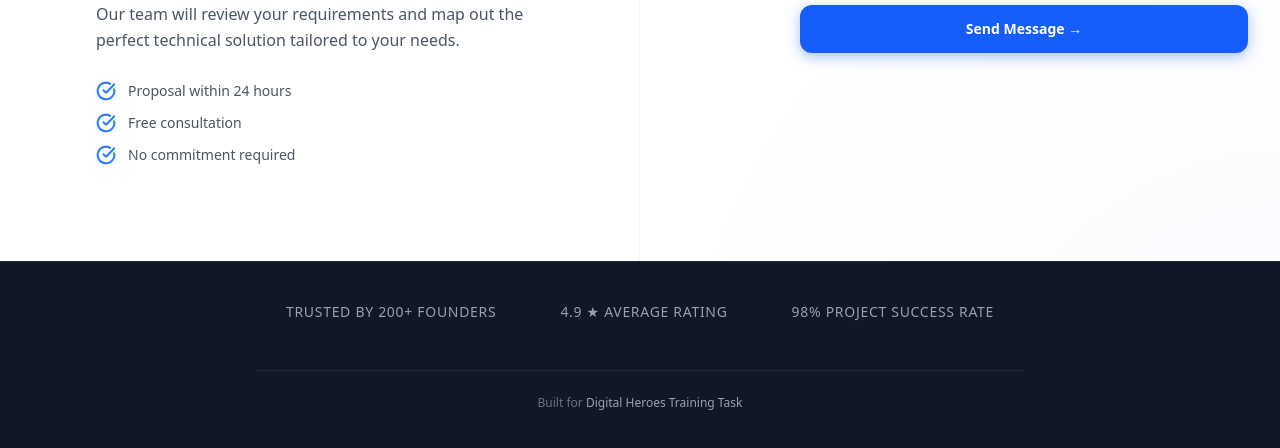
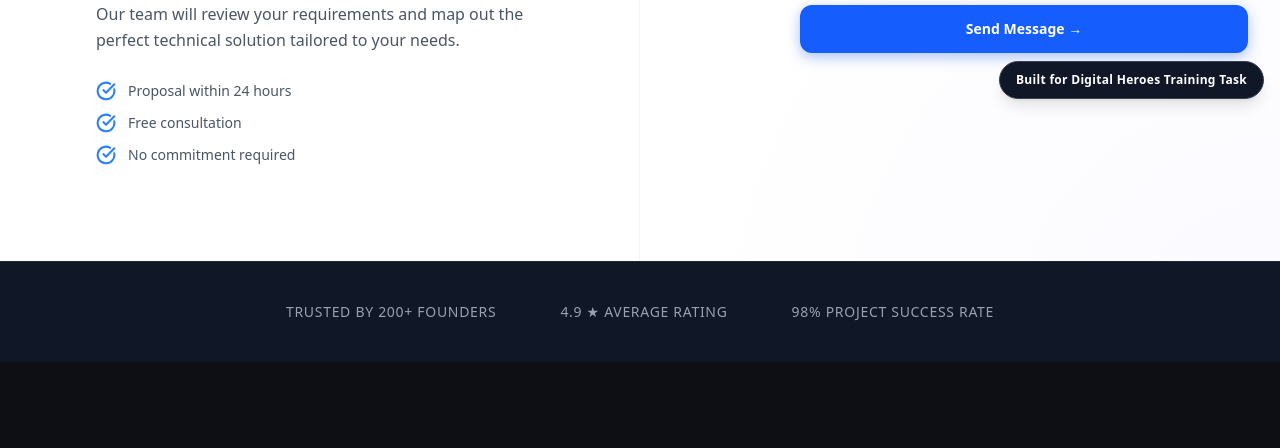
Before and after one commit to saketgoswami09/fullstack_lead_capture, a React (Vite) app in the folder client/: page / in a window 1280 px wide. Shown: the part 685-1133 px from the top of the page. After the commit the page ends 1047 px from the top, so only its background shows below. Built offline with nearby package versions, Linux system fonts and the light colour scheme; no server answers.

Commit message:
feat: upgrade credit line to a fixed floating badge for persistent visibility

```diff
--- a/client/src/pages/public/LandingPage.jsx
+++ b/client/src/pages/public/LandingPage.jsx
@@ -83,7 +83,7 @@ export default function LandingPage() {
 
       </main>
 
-      {/* ── Social proof strip & Footer ─────── */}
+      {/* ── Social proof strip ─────── */}
       <section className="bg-gray-900 py-10 text-white w-full border-t border-gray-800 relative z-10">
         <div className="mx-auto flex max-w-7xl flex-col items-center justify-center gap-8 px-4 sm:px-6 lg:px-8">
           <div className="flex flex-col items-center justify-center gap-6 sm:flex-row sm:gap-16">
@@ -100,14 +100,18 @@ export default function LandingPage() {
               </span>
             ))}
           </div>
-
-          <div className="text-center mt-4 border-t border-gray-800 pt-6 w-full max-w-3xl">
-            <p className="text-xs text-gray-500">
-              Built for <a href="https://digitalheroesco.com" target="_blank" rel="noopener noreferrer" className="text-gray-400 hover:text-white transition-colors">Digital Heroes Training Task</a>
-            </p>
-          </div>
         </div>
       </section>
+
+      {/* ── Floating Credit Badge (Always Visible) ─────── */}
+      <a
+        href="https://digitalheroesco.com"
+        target="_blank"
+        rel="noopener noreferrer"
+        className="fixed bottom-4 right-4 z-50 flex items-center gap-2 bg-gray-900 text-white px-4 py-2.5 rounded-full shadow-lg border border-gray-700 hover:bg-gray-800 hover:scale-105 transition-all duration-200 text-xs font-semibold tracking-wide"
+      >
+        Built for Digital Heroes Training Task
+      </a>
     </div>
   );
 }
```
